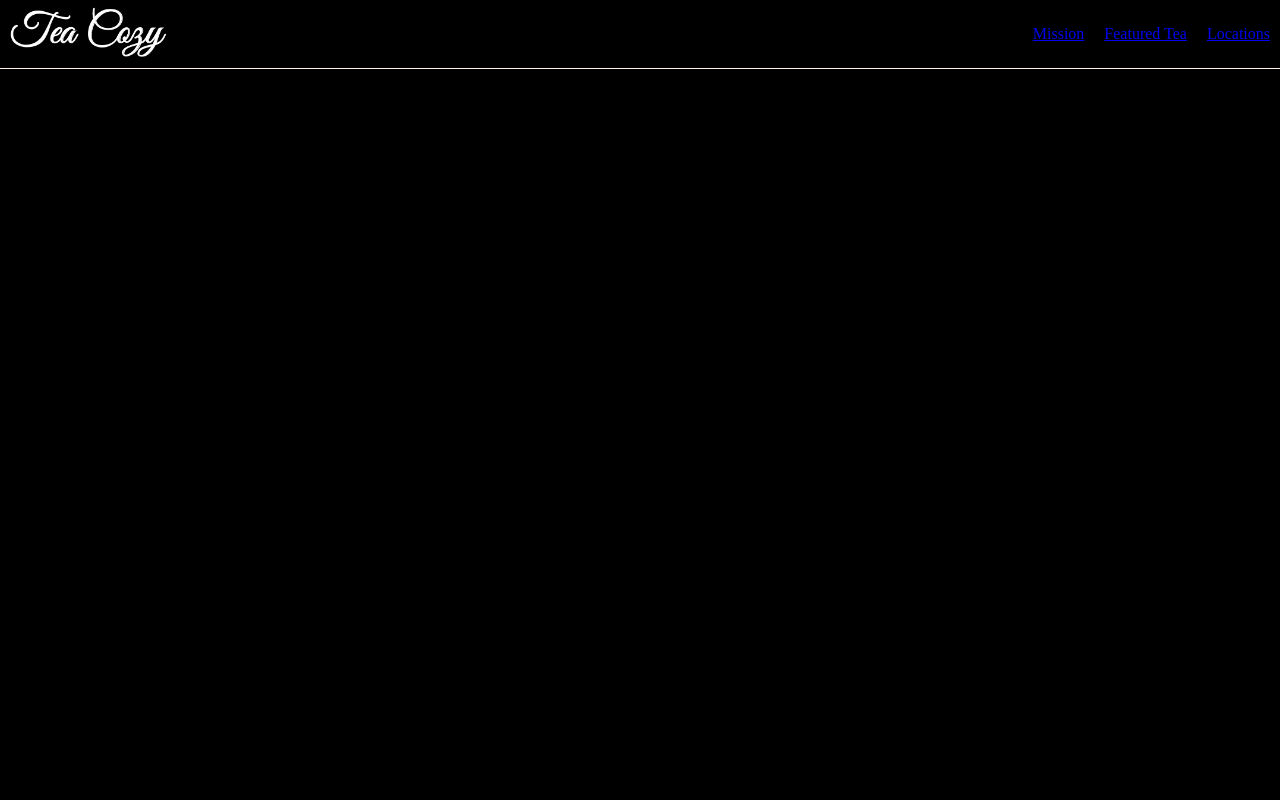
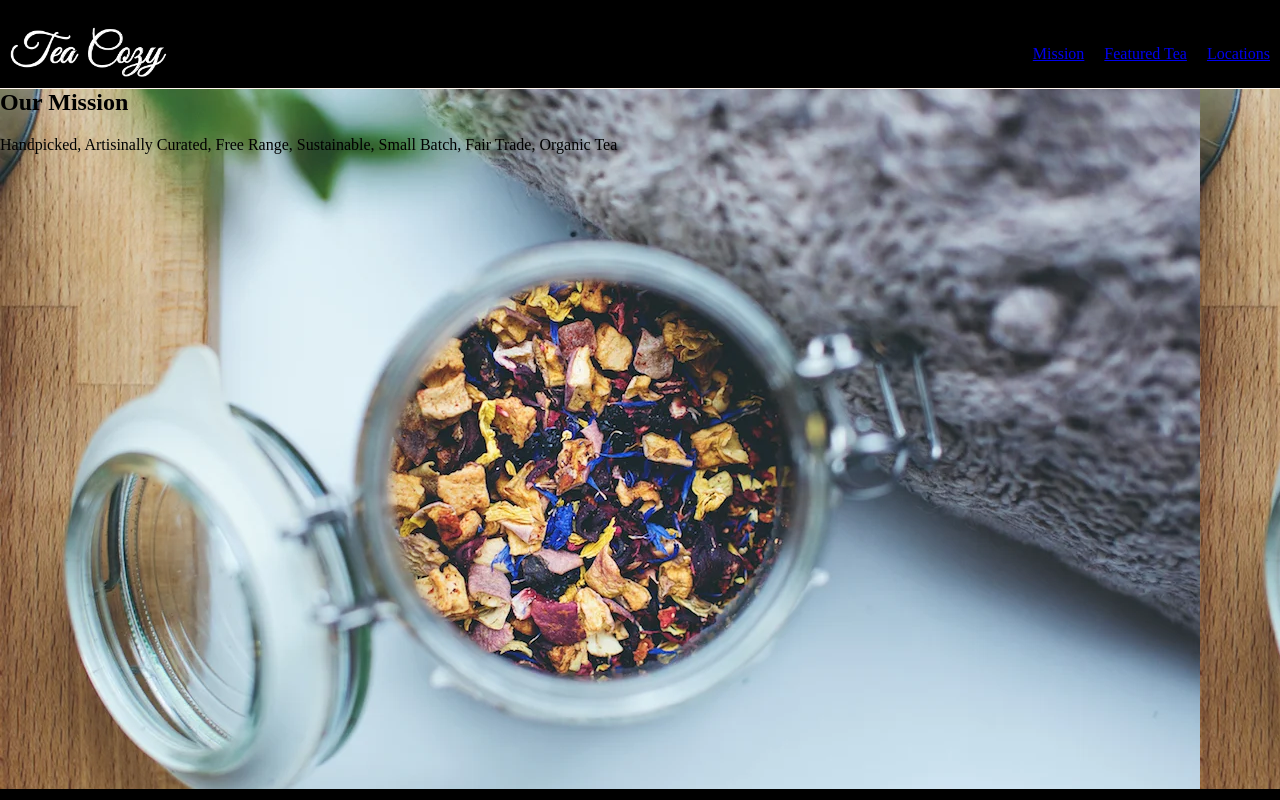
Before and after one commit to smokeyrod/codecademy, a plain HTML site: page tea_cozy/index.html in a window 1280 px wide. Drawn offline with Linux system fonts and the light colour scheme.

Commit message:
Tea Cozy updates

```diff
--- a/tea_cozy/index.html
+++ b/tea_cozy/index.html
@@ -17,5 +17,12 @@
             <a href="#locaitons">Locations</a>
         </nav>
     </header>
+    <main>
+        <section id="mission">
+
+            <h1>Our Mission</h1>
+            <p>Handpicked, Artisinally Curated, Free Range, Sustainable, Small Batch, Fair Trade, Organic Tea</p>
+        </section>
+    </main>
 </body>
 </html>
--- a/tea_cozy/resources/css/styles.css
+++ b/tea_cozy/resources/css/styles.css
@@ -22,8 +22,18 @@ header {
     height: 50px;
 }
 
-
 .navigation {
     display: flex;
     gap: 20px;
 }
+
+main {
+    top: 69px;
+    position: relative;
+}
+
+section#mission {
+    display: block;
+    height: 700px;
+    background: url('../images/img-mission-background.webp');
+}
```
Also changed, not shown: 3 other files.
